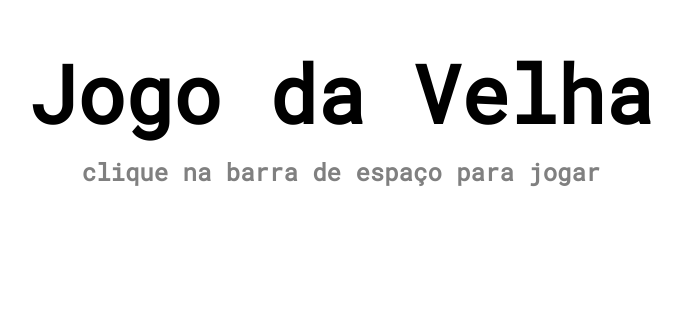
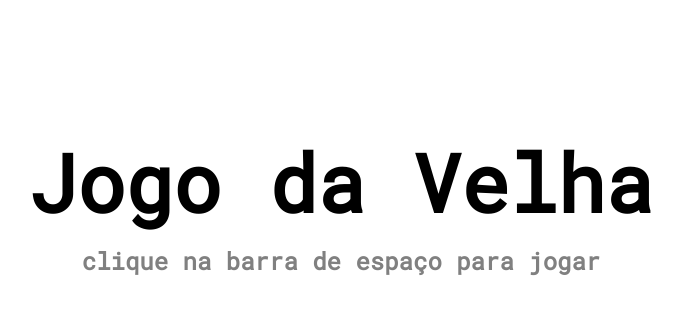
Before and after one commit to rodrigvues/JogoDaVelha-Next.Js, a Next.js app: page / in a window 1280 px wide. Shown: the part 222-536 px from the top of the page, without its empty margins (299-981 px from the left). Built offline with nearby package versions, Linux system fonts and the light colour scheme.

Commit message:
colocando opção de clique na tela para iniciar

```diff
--- a/app/page.tsx
+++ b/app/page.tsx
@@ -22,8 +22,12 @@ export default function Page() {
     };
   }, []); // Sem a dependência router
 
+  function redirecionar() {
+    window.location.href="./jogo"
+  }
+
   return(
-    <div >
+    <div onClick={redirecionar} className="page">
       <div className="titulo">
       <h1>Jogo da Velha</h1>
       <h2>clique na barra de espaço para jogar</h2>
--- a/app/style.css
+++ b/app/style.css
@@ -19,12 +19,15 @@ h2 {
     justify-content: center;
     align-items: center;
     text-align: center;
-    margin-top: 25vh;
 }
 
 h2 {
     animation: blink 1s steps(1, end) infinite;
   }
+
+.page {
+  height: 100vh;
+}
 
   @keyframes blink {
     0% {
```
